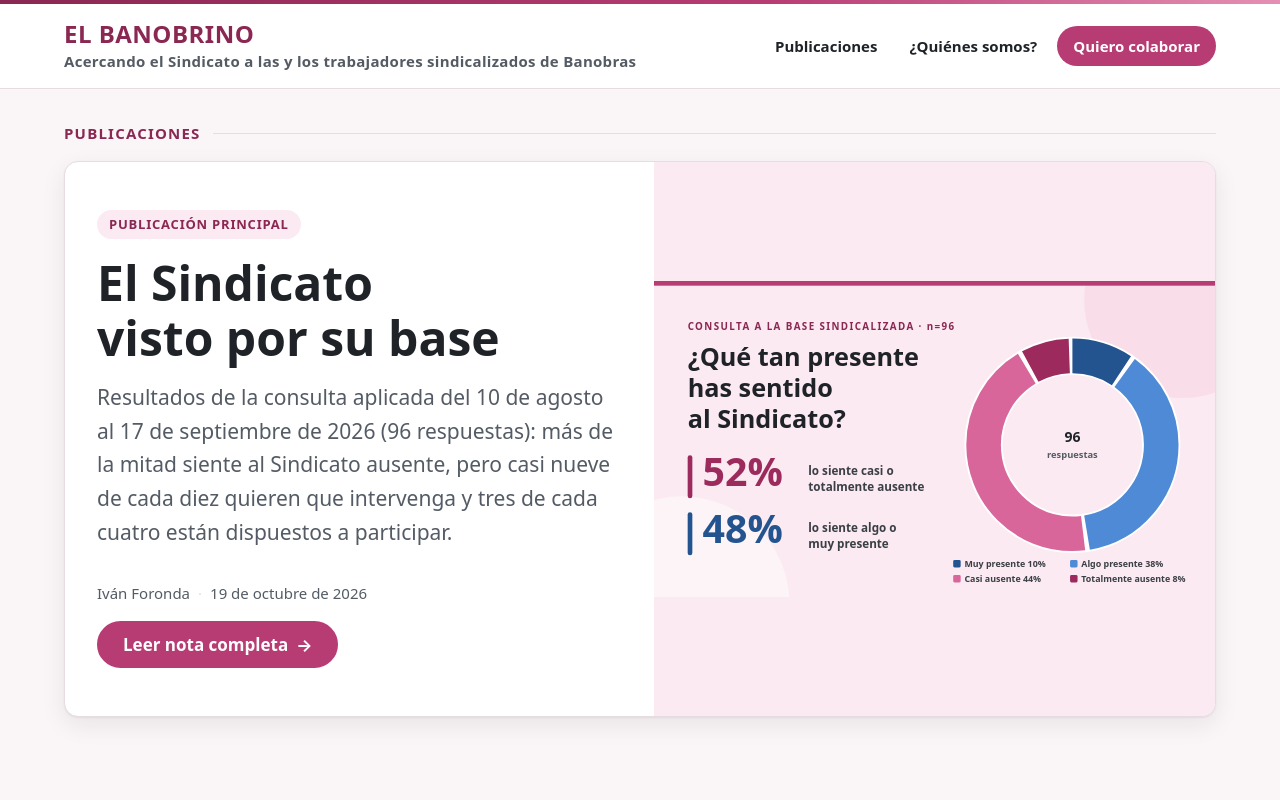
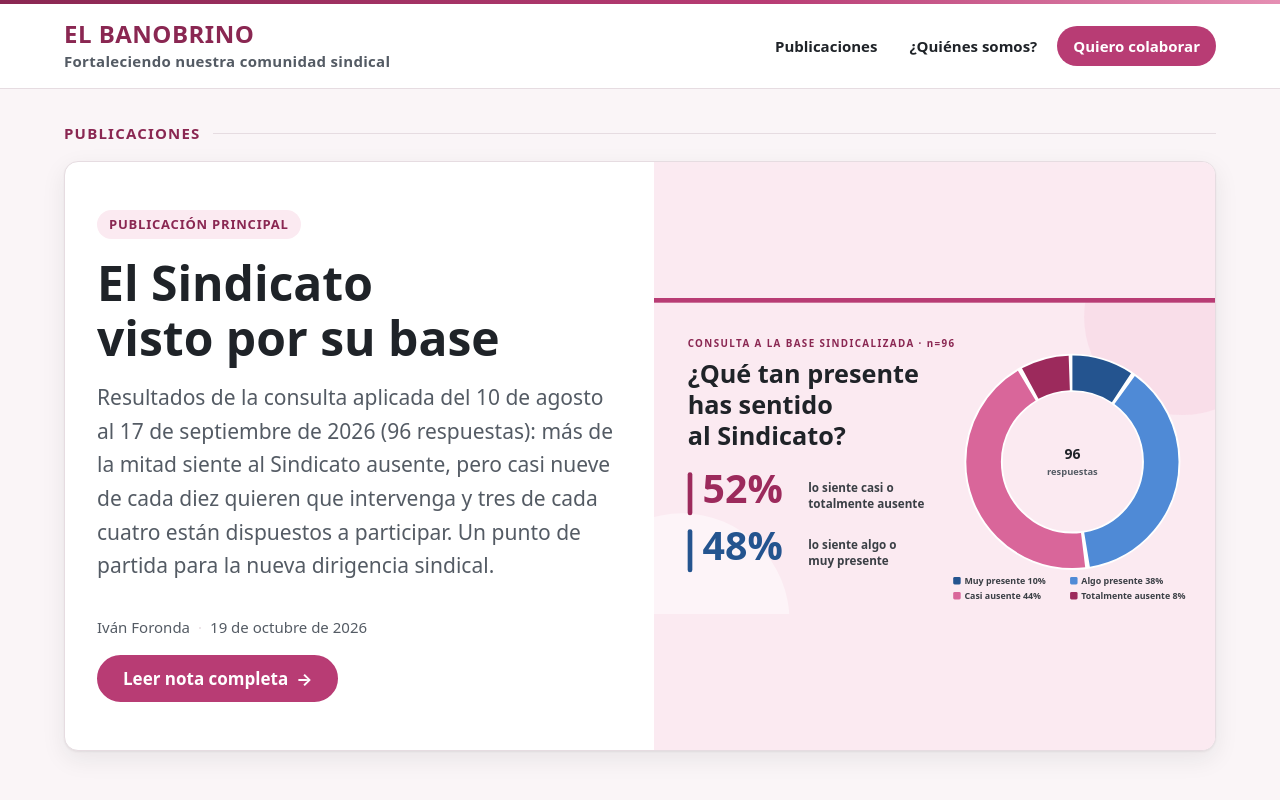
Before and after one commit to iforondaa/Landing-page, a website with bundled scripts: page src/index.html in a window 1280 px wide. Shown: the top 800 px of the page. Built offline with nearby package versions, Linux system fonts and the light colour scheme.

Commit message:
Nuevo lema y punto de partida sinidcal

```diff
--- a/src/css/components.css
+++ b/src/css/components.css
@@ -53,7 +53,7 @@
   text-wrap: balance;
 }
 .marca { max-width: 46rem; gap: 0.2rem; }
-.marca__sub { /* lema: «Acercando el Sindicato a las y los trabajadores sindicalizados de Banobras» */
+.marca__sub { /* lema: «Fortaleciendo nuestra comunidad sindical» */
   font-size: var(--texto-sm);
   font-weight: 600;
   line-height: 1.35;
--- a/src/index.html
+++ b/src/index.html
@@ -19,7 +19,7 @@
       <!-- Nombre y lema: se editan en js/identidad.js (este texto es solo respaldo y debe coincidir). -->
       <a class="marca" href="#/" aria-label="El Banobrino, ir al inicio">
         <span class="marca__nombre" data-identidad="nombre">El Banobrino</span>
-        <span class="marca__sub" data-identidad="lema">Acercando el Sindicato a las y los trabajadores sindicalizados de Banobras</span>
+        <span class="marca__sub" data-identidad="lema">Fortaleciendo nuestra comunidad sindical</span>
       </a>
       <nav class="nav" aria-label="Principal">
         <ul class="nav__lista">
@@ -39,7 +39,7 @@
 
   <footer class="pie">
     <div class="contenedor pie__fila">
-      <p class="pie__marca"><span data-identidad="nombre">El Banobrino</span> · <span data-identidad="lema">Acercando el Sindicato a las y los trabajadores sindicalizados de Banobras</span></p>
+      <p class="pie__marca"><span data-identidad="nombre">El Banobrino</span> · <span data-identidad="lema">Fortaleciendo nuestra comunidad sindical</span></p>
       <p class="pie__aviso">Iniciativa de trabajadoras y trabajadores sindicalizados de Banobras. No es un sitio oficial de Banobras, del Gobierno de México ni del Sindicato Único Nacional de Trabajadores de Banobras.</p>
     </div>
   </footer>
--- a/src/js/data/seed/publicaciones.seed.js
+++ b/src/js/data/seed/publicaciones.seed.js
@@ -16,7 +16,7 @@ export const publicaciones = [
     id: '7d2e4f60-1a3b-4c5d-8e9f-0a1b2c3d4e5f',
     antetitulo: 'Consulta a las y los trabajadores sindicalizados de Banobras',
     titulo: 'El Sindicato visto por su base',
-    resumen: 'Resultados de la consulta aplicada del 10 de agosto al 17 de septiembre de 2026 (96 respuestas): más de la mitad siente al Sindicato ausente, pero casi nueve de cada diez quieren que intervenga y tres de cada cuatro están dispuestos a participar.',
+    resumen: 'Resultados de la consulta aplicada del 10 de agosto al 17 de septiembre de 2026 (96 respuestas): más de la mitad siente al Sindicato ausente, pero casi nueve de cada diez quieren que intervenga y tres de cada cuatro están dispuestos a participar. Un punto de partida para la nueva dirigencia sindical.',
     autor: 'Iván Foronda',
     fecha_publicacion: '2026-10-19T16:00:00.000Z', // 19 de octubre de 2026, 10:00 h (Ciudad de México)
     imagen_url: 'assets/img/consulta-portada.svg',
--- a/src/js/identidad.js
+++ b/src/js/identidad.js
@@ -6,7 +6,7 @@
  */
 export const IDENTIDAD = Object.freeze({
   nombre: 'El Banobrino',
-  lema: 'Acercando el Sindicato a las y los trabajadores sindicalizados de Banobras',
+  lema: 'Fortaleciendo nuestra comunidad sindical',
 });
 
 export function aplicarIdentidad(doc = document) {
```
Also changed, not shown: spec/landing-spec.md (+3 -0 lines), tests/identidad.spec.js (+1 -1 lines), tests/identidad.test.js (+1 -1 lines), README.md.
